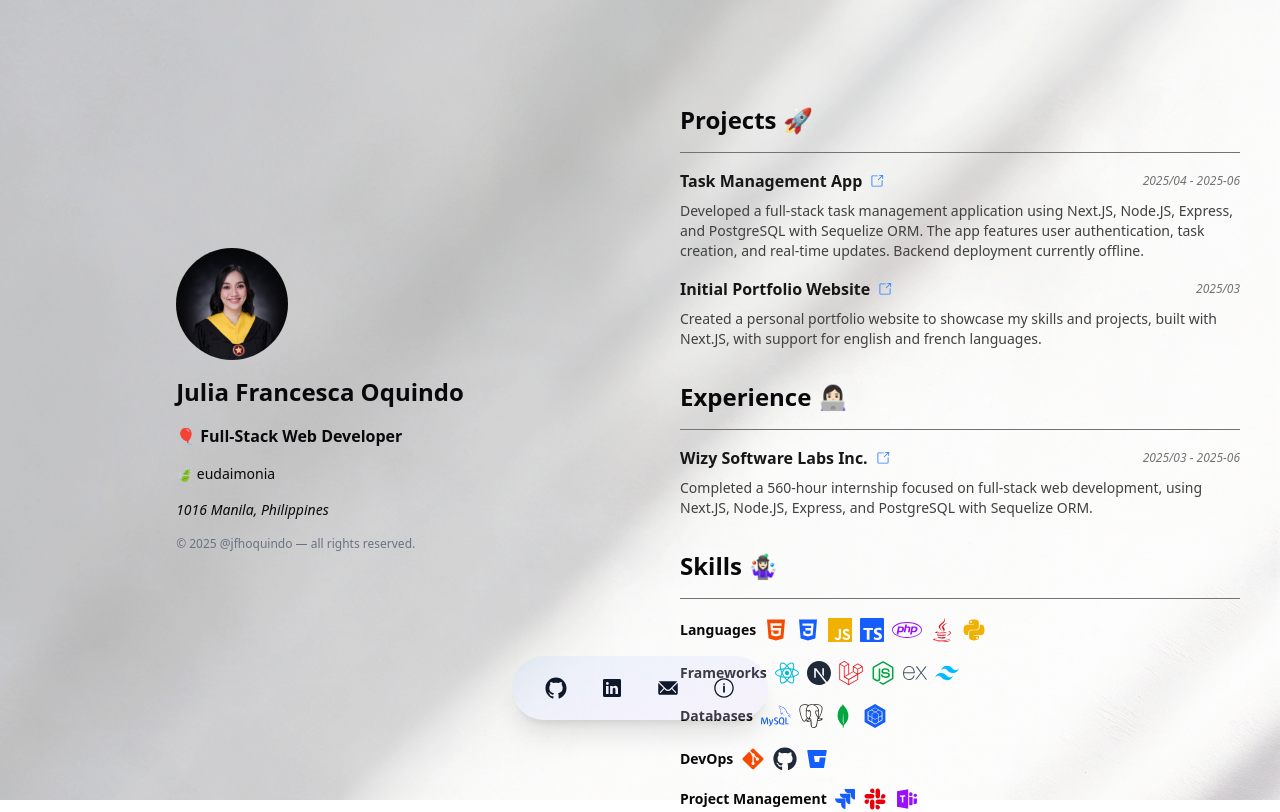
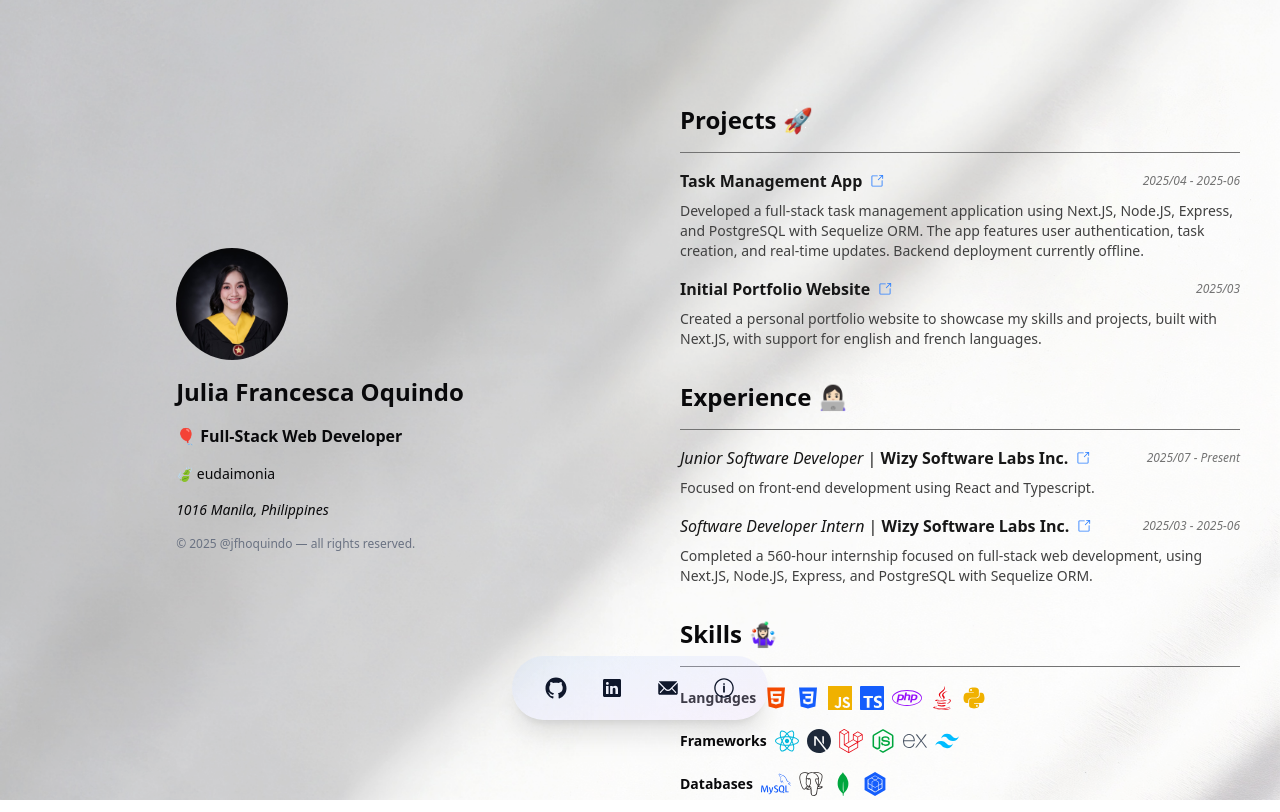
Before and after one commit to excess-ca/jfho-portfolio, a Next.js app: page / in a window 1280 px wide. Shown: the top 812 px of the page. Built offline with nearby package versions, Linux system fonts and the light colour scheme.

Commit message:
+ added content to experience

```diff
--- a/data/information.js
+++ b/data/information.js
@@ -9,6 +9,15 @@ const experience = {
   items: [
     {
       company: 'Wizy Software Labs Inc.',
+      position: 'Junior Software Developer',
+      duration: '2025/07 - Present',
+      description:
+        'Focused on front-end development using React and Typescript.',
+      link: 'https://wizy.io/'
+    },
+    {
+      company: 'Wizy Software Labs Inc.',
+      position: 'Software Developer Intern',
       duration: '2025/03 - 2025-06',
       description:
         'Completed a 560-hour internship focused on full-stack web development, using Next.JS, Node.JS, Express, and PostgreSQL with Sequelize ORM.',
--- a/eslint.config.mjs
+++ b/eslint.config.mjs
@@ -24,6 +24,8 @@ export default defineConfig([
 		},
 		plugins: {
 			js,
+			react: require.resolve("eslint-plugin-react"),
+			"typescript-eslint": require.resolve("@typescript-eslint/eslint-plugin"),
 		},
 		rules: {
 			// * Allow console.warn and console.error only
--- a/package.json
+++ b/package.json
@@ -29,9 +29,12 @@
     "@types/node": "^20",
     "@types/react": "^19",
     "@types/react-dom": "^19",
-    "eslint": "^9.30.1",
+    "@typescript-eslint/eslint-plugin": "^8.38.0",
+    "@typescript-eslint/parser": "^8.38.0",
+    "eslint": "^9.31.0",
     "eslint-config-next": "^15.4.1",
     "eslint-plugin-react": "^7.37.5",
+    "eslint-plugin-react-hooks": "^5.2.0",
     "prettier": "^3.6.2",
     "tailwindcss": "^4",
     "tailwindcss-animate": "^1.0.7",
--- a/src/components/sections/experience.tsx
+++ b/src/components/sections/experience.tsx
@@ -14,8 +14,9 @@ export default function Experience() {
               <div className="flex items-center space-x-2">
                 {item.link ? (
                   <>
-                    <span className="hidden lg:inline font-semibold text-neutral-900">
-                      {item.company}
+                    <span className="hidden lg:inline text-neutral-900">
+                      <span className="italic">{item.position}</span> |{' '}
+                      <span className="font-semibold">{item.company}</span>
                     </span>
                     <a
                       aria-label={`Visit ${item.company} website`}
@@ -24,7 +25,7 @@ export default function Experience() {
                       rel="noopener noreferrer"
                       className="font-semibold text-blue-500 hover:text-blue-700 transition-colors lg:hidden"
                     >
-                      {item.company}
+                      {item.position}
                     </a>
                   </>
                 ) : (
@@ -46,7 +47,7 @@ export default function Experience() {
               </div>
               <p className="text-xs italic text-neutral-500">{item.duration}</p>
             </div>
-            <p className='text-sm text-neutral-700'>{item.description}</p>
+            <p className="text-sm text-neutral-700">{item.description}</p>
           </div>
         ))}
       </section>
```
Also changed, not shown: 1 other file (tests, documents, lock files or other folders).
